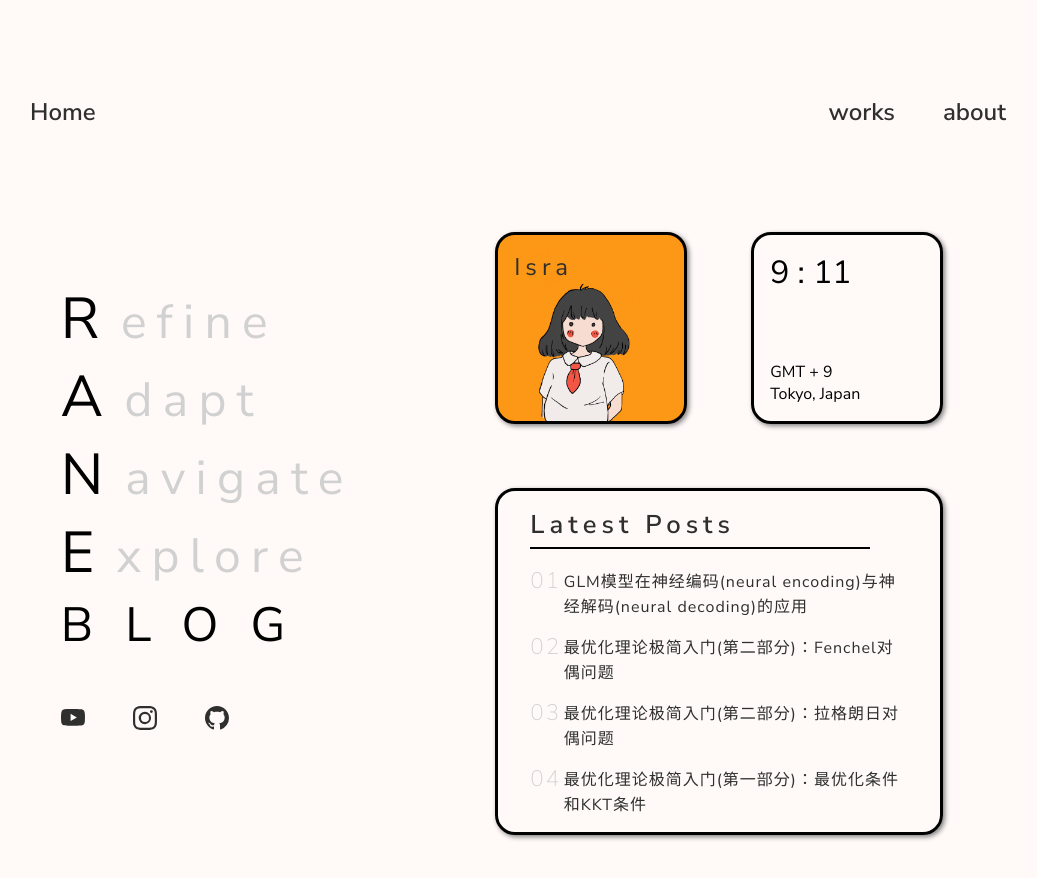
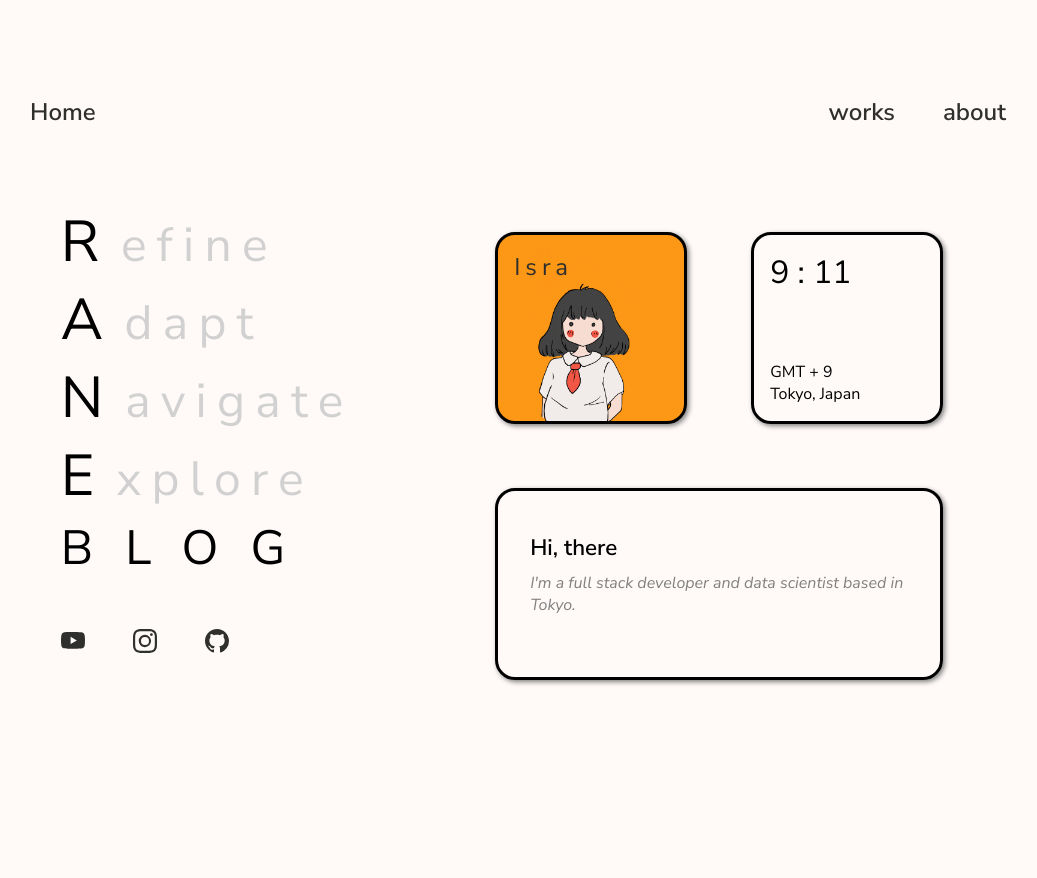
Before and after one commit to kisaragiRY/Rane-Blog, a React (Create React App) app: page / in a window 1280 px wide. Shown: the top 878 px of the page, without its empty margins (122-1159 px from the left). After the commit the page ends 800 px from the top, so only its background shows below. Built offline with nearby package versions, Linux system fonts and the light colour scheme; a web font is replaced by a local one.

Commit message:
changed home related styles and layout #21

```diff
--- /dev/null
+++ b/src/Components/SkillBox/skillbox.js
@@ -0,0 +1,68 @@
+import styled from "styled-components"
+
+const SkillBoxWrapper = styled.div`
+width: 10em;
+text-align: center;
+margin: .5em;
+
+// title wrapper
+& div:nth-child(1) {
+    position: relative;
+    height: 2em;
+}
+
+// title
+& div:nth-child(1) > p {
+    display: inline;
+    position: absolute;
+    font-size: 1.5em;
+    left: 1em;
+}
+// icon
+& div:nth-child(1) > span{
+    position: absolute;
+    font-size: 1em;
+    left: 0em;
+    bottom: .2em;
+}
+
+// tag wrapper
+& div:nth-child(2) {
+    display: flex;
+    flex-wrap: wrap;
+}
+
+// tags
+& div > button {
+    margin: .2em;
+
+    font-size: .8em;
+    text-align: center;
+    padding: .3em .8em;
+    border: solid 1.5px black;
+    /* border: none; */
+    border-radius: 15px;
+    background-color: var(--color-bg);
+    /* cursor: none; */
+}
+`
+
+
+export function SkillBox(props) {
+    return (
+        <SkillBoxWrapper>
+            <div>
+                <span>{props.icon}</span>
+                <p>{props.title}</p>
+            </div>
+            <div>
+            {
+                props.tags.map((item, iid) => {
+                return <button key={iid}>{item}</button>
+                })
+            }
+            </div>
+
+        </SkillBoxWrapper>
+    )
+}
--- a/src/Pages/Home/home.css
+++ b/src/Pages/Home/home.css
@@ -57,11 +57,3 @@
     padding: 1em;
 
 }
-
-.homebox-wrapper:hover {
-    transition: all .4s ease;
-    transform: scale(1.02);
-    cursor: pointer;
-
-    box-shadow: 5px 5px 5px grey;
-}
--- a/src/Pages/Home/home.js
+++ b/src/Pages/Home/home.js
@@ -1,14 +1,12 @@
 import React, {useEffect, useState} from 'react'
-import { Link } from 'react-router-dom';
-import { BsYoutube, BsInstagram, BsGithub } from "react-icons/bs";
+import {
+  BsYoutube, BsInstagram, BsGithub,
+} from "react-icons/bs";
 
-import { sort_json } from '../../Helpers/utils'
 import { useTransitionNavigate } from '../../Helpers/Transition/useTransitionNavigate';
-import blogs from '../../Blogs/blogs.json'
 import './home.css'
-import './profileimg.css'
-import './recent-article.css'
-import './currenttime.css'
+import { ProfileImgBox, CurrentTimeBox} from './styles/index'
+import { SkillsBox } from './skillsbox';
 
 
 export default function Home() {
@@ -44,31 +42,18 @@ export default function Home() {
       <section className='home-right'>
         <section>
             <a onClick={() => transitionNavigate("/about", "slide-to-right")}>
-            <div className='homebox-wrapper profileimg'>
+              <ProfileImgBox className='homebox-wrapper'>
                   <p>Isra</p>
-            </div>
+              </ProfileImgBox>
             </a>
-          <div className='homebox-wrapper currenttime'>
+            <CurrentTimeBox className='homebox-wrapper'>
               <p>{date.getHours() + " : " + date.getMinutes()}</p>
               <p>GMT + 9</p>
               <p>Tokyo, Japan</p>
-          </div>
+            </CurrentTimeBox>
         </section>
         <section>
-        <div className='homebox-wrapper recent-article'>
-          <p><a onClick={() => transitionNavigate("/post", "slide-to-right")}>Latest Posts</a></p>
-          <div className='list-container'>
-            {sort_json(blogs).slice(0,4).map((article,key)=>
-            <div key={key} className='article-card'>
-              <div>0{key+1}</div>
-              <div>
-                <Link to={{pathname:`/post/${btoa(article.file_name)}`}}>
-                  {article.title}
-                </Link>
-                </div>
-            </div>)}
-          </div>
-        </div>
+        <SkillsBox />
 
         </section>
       </section>
--- a/src/Pages/Home/profileimg.css
+++ /dev/null
@@ -1,9 +0,0 @@
-.profileimg{
-    background-image: url('../../Assets/profile.png');
-    background-position: center 40%;
-    background-size: 200% auto;
-}
-.profileimg p {
-    font-size: 1.5em;
-    letter-spacing: 5px;
-}
--- a/src/Pages/Home/recent-article.css
+++ /dev/null
@@ -1,77 +0,0 @@
-.recent-article {
-    padding: 1em 2em;
-}
-
-.recent-article p{
-    letter-spacing: .2em;
-    font-size: 1.6em;
-    position: relative;
-    margin-bottom: 1em;
-    font-weight: bold;
-}
-
-.recent-article p::after{
-    position: absolute;
-    bottom: -20%;
-    left: 0;
-
-    content: "";
-    width: 90%;
-    height: 2px;
-    background-color: black;
-
-}
-
-.list-container{
-    display: flex;
-    flex-direction: column;
-    justify-content: flex-start;
-    gap: 1em;
-}
-.article-card{
-    position: relative;
-
-}
-.article-card div:nth-child(1){
-    color: var(--color-grey);
-    font-size: 1.4em;
-    font-weight: 100;
-    letter-spacing: 2px;
-    background: transparent;
-    line-height: 36px;
-    position: absolute;
-    top: -.2em;
-}
-.article-card div:nth-child(2){
-    margin-left: 2.1em;
-    font-size: 1em;
-    letter-spacing: 1px;
-    position: relative;
-
-}
-.article-card div:nth-child(2) a{
-    word-wrap: break-word;
-}
-
-.article-card div:nth-child(2)::after{
-    position: absolute;
-    content: "";
-    left: 0;
-    bottom: 0;
-
-
-    width: 0%;
-    height: 10%;
-    background-color: var(--color-red);
-    opacity: 0.3;
-    transform: translateX(-10%);
-    visibility: hidden;
-    z-index: -1;
-}
-
-.article-card div:nth-child(2):hover:after{
-    width: 100%;
-    transform: translateX(0);
-    visibility: visible;
-    transition: all .4s ease;
-}
--- /dev/null
+++ b/src/Pages/Home/skillsbox.js
@@ -0,0 +1,80 @@
+import styled from "styled-components";
+import {
+    BsYoutube, BsInstagram, BsGithub,
+    BsBarChartLine, BsFileEarmark, BsCodeSlash, BsTools
+
+  } from "react-icons/bs";
+import { useState } from "react"
+
+import { SkillBox } from '../../Components';
+
+const SkillsBoxWrapper = styled.div`
+display: ${props => props.isClicked? "flex": "default"};
+flex-wrap: wrap;
+justify-content: space-around;
+
+transition: all .4s ease;
+
+padding: 2em;
+
+&:hover{
+  transition: all .4s ease;
+  transform: scale(1.02);
+  cursor: pointer;
+
+  box-shadow: 5px 5px 5px grey;
+}
+
+p {
+  /* font-weight: ${props => props.isClicked? "normal": "bold"}; */
+  color: ${props => props.isClicked? "black": "grey"};
+  font-style: italic;
+  margin: auto;
+}
+h1 {
+  margin:  .4em 0;
+  font-size: 1.4em;
+}
+
+`
+export function SkillsBox() {
+    const [isClicked, setIsClicked] = useState(false)
+
+    const HandleExpand = () => {
+        setIsClicked(!isClicked)
+    }
+    return(
+        <SkillsBoxWrapper className='homebox-wrapper'  onClick={HandleExpand} isClicked={isClicked}>
+          {
+            isClicked?
+            <>
+              <SkillBox
+                icon={<BsBarChartLine/>}
+                title='data science'
+                tags={["ml", "analytics", "visualization", "python", "scraping"]}
+              />
+              <SkillBox
+                icon={<BsFileEarmark/>}
+                title='frontend'
+                tags={["react", "javascript", "html", "css"]}
+              />
+              <SkillBox
+                icon={<BsCodeSlash/>}
+                title='backend'
+                tags={["mysql", "graphql", "node.js", "express", "sequelize"]}
+              />
+              <SkillBox
+                icon={<BsTools/>}
+                title='tools'
+                tags={["git", "docker", "aws", "figma", "serverless"]}
+              />
+            </>
+            :
+            <>
+              <h1>Hi, there</h1>
+              <p>I'm a full stack developer and data scientist based in Tokyo.</p>
+            </>
+          }
+        </SkillsBoxWrapper>
+    )
+}
--- a/src/Pages/Home/currenttime.css
+++ b/src/Pages/Home/styles/currenttimebox.style.js
@@ -1,18 +1,23 @@
-.currenttime {
+import styled from "styled-components";
+
+export const CurrentTimeBox = styled.div`
+& {
     display: flex;
     justify-content: flex-end;
     flex-direction: column;
 }
-.currenttime p:nth-child(1){
+& p:nth-child(1){
     font-size: 2em;
     flex: 2;
     padding: auto;
 }
-.currenttime p {
+& p {
     font-size: 1em;
 }
-.currenttime:hover {
+&:hover {
     transform: none;
     box-shadow: 2px 2px 5px grey;
-    cursor: auto;
+    cursor: initial;
 }
+
+`
--- /dev/null
+++ b/src/Pages/Home/styles/index.js
@@ -0,0 +1,2 @@
+export { CurrentTimeBox } from "./currenttimebox.style";
+export { ProfileImgBox } from "./profileimgbox.style";
--- /dev/null
+++ b/src/Pages/Home/styles/profileimgbox.style.js
@@ -0,0 +1,20 @@
+import styled from "styled-components";
+
+export const ProfileImgBox = styled.div`
+&{
+    background-image: url(${require(`../../../Assets/profile.png`)});
+    background-position: center 40%;
+    background-size: 200% auto;
+}
+& p{
+    font-size: 1.5em;
+    letter-spacing: 5px;
+}
+:hover{
+    transition: all .4s ease;
+    transform: scale(1.02);
+    cursor: pointer;
+
+    box-shadow: 5px 5px 5px grey;
+}
+`
```
Lines whose indentation alone changed are shown as unchanged.
